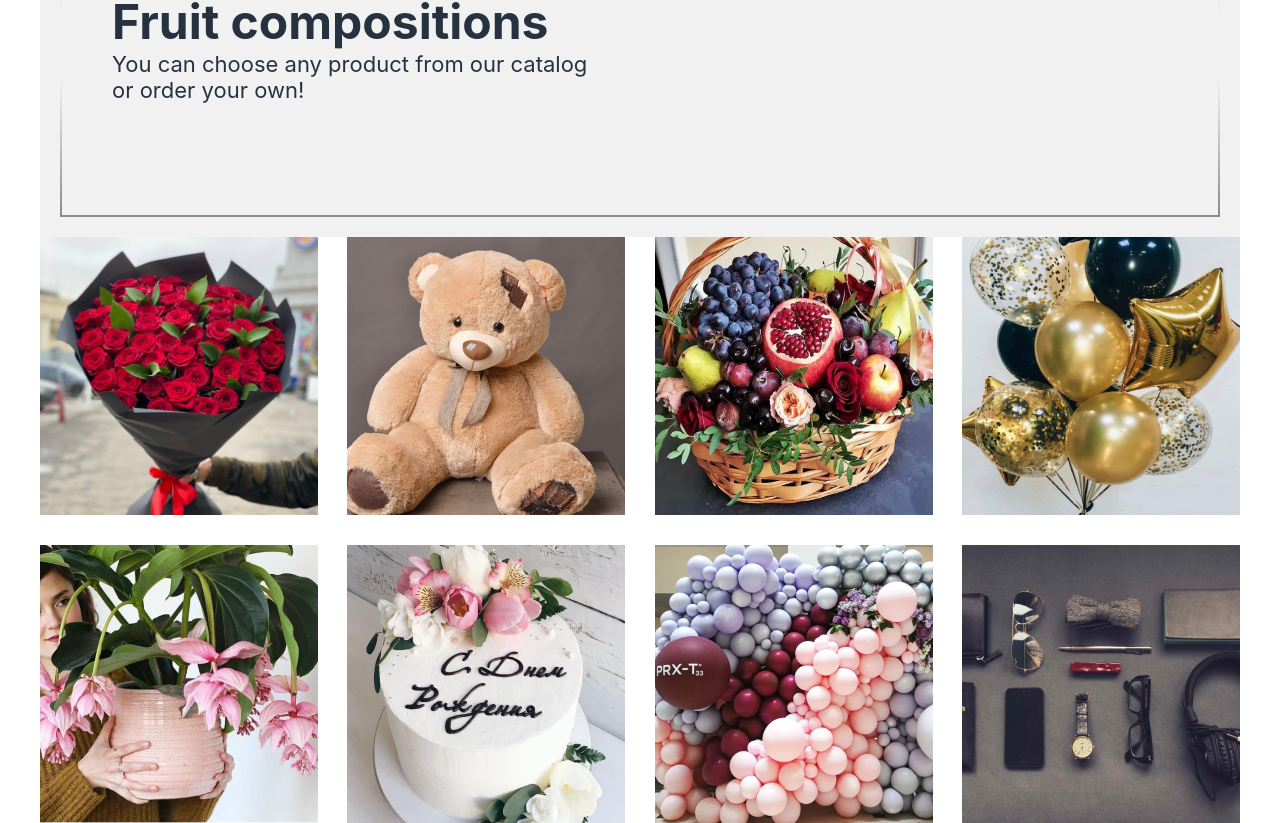
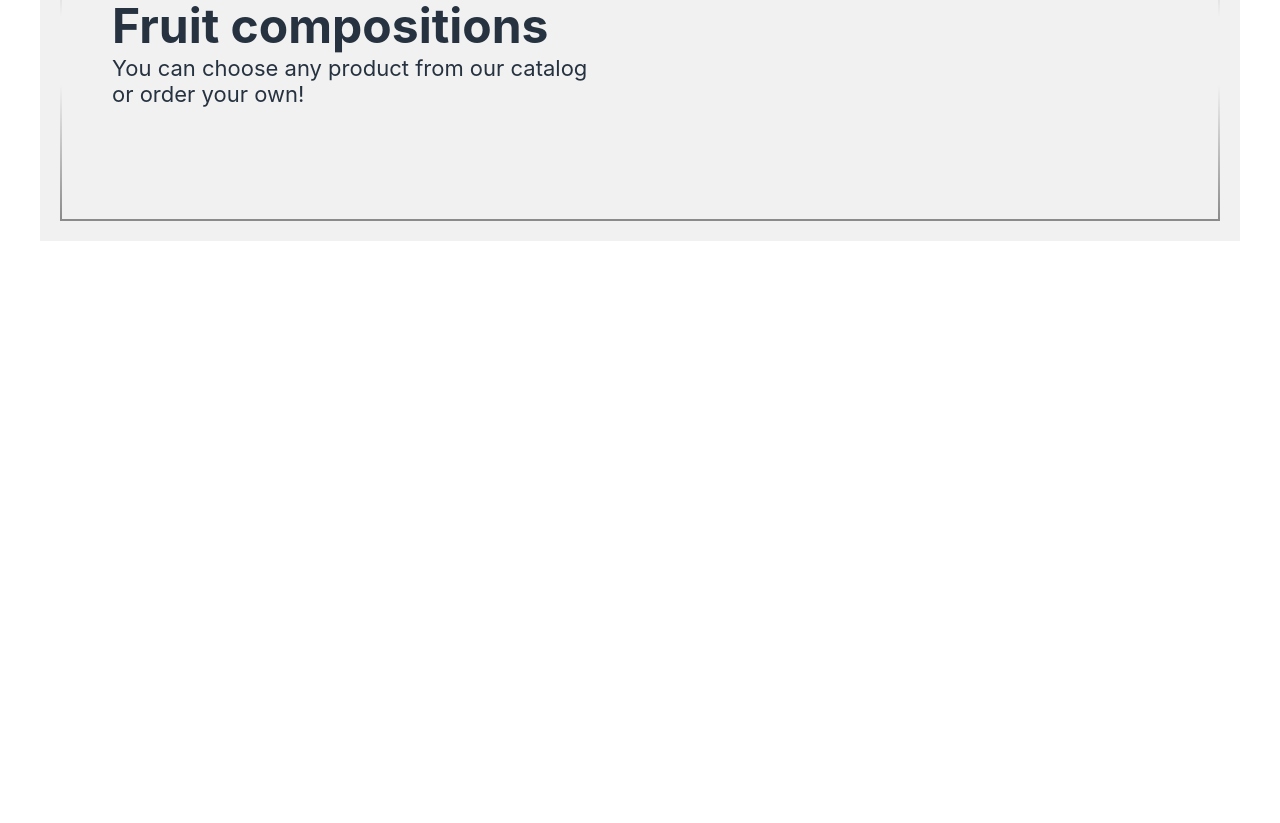
Before and after one commit to pxls00/onlinemarket-in-react, a React (Create React App) app: page /categories/accessories in a window 1280 px wide. Shown: the part 377-1200 px from the top of the page. After the commit the page ends 800 px from the top, so only its background shows below. Built offline with nearby package versions, Linux system fonts and the light colour scheme; the HTML template or start-up script is replaced by a standard one.

Commit message:
Added React-Router

```diff
--- a/package.json
+++ b/package.json
@@ -13,6 +13,7 @@
     "classnames": "^2.3.1",
     "react": "^18.2.0",
     "react-dom": "^18.2.0",
+    "react-router-dom": "^6.3.0",
     "react-scripts": "5.0.1",
     "sass": "^1.53.0",
     "web-vitals": "^2.1.4"
--- a/src/App.jsx
+++ b/src/App.jsx
@@ -1,8 +1,21 @@
 import React from "react";
+import {
+  BrowserRouter,
+  Routes,
+  Route
+} from "react-router-dom";
 import Home from "./pages/Home";
+import Category from "./pages/Category";
 
 const App = () => {
-  return <Home />;
+  return (
+    <BrowserRouter>
+      <Routes>
+        <Route path="/" element={<Home />}/>
+        <Route path="/categories/:category" element={<Category />}/>
+      </Routes>
+    </BrowserRouter>
+  );
 };
 
 export default App;
--- a/src/components/CategoriesBlock/index.jsx
+++ b/src/components/CategoriesBlock/index.jsx
@@ -1,4 +1,6 @@
 import React from 'react'
+import { Link} from 'react-router-dom'
+
 import classes from './CategoriesBlock.module.scss'
 import Container from '../../layout/Container'
 import categories from '../../router/categories'
@@ -7,9 +9,9 @@ const CategoriesBlock = () => {
   return (
     <Container className={classes['categories']}>
         {categories.map(category => (
-            <div className={classes['categories__item']}>
+            <div className={classes['categories__item']} key={category.text}>
                 <img src={category.image} alt="" className={classes['categories__item--img']}/>
-                <a href={category.path} className={classes['categories__item--btn']}>{category.text}</a>
+                <Link to={category.path} className={classes['categories__item--btn']}>{category.text}</Link>
             </div>
         ))}
     </Container>
--- a/src/components/Header/Header.module.scss
+++ b/src/components/Header/Header.module.scss
@@ -8,6 +8,7 @@
   }
   &__logo {
     margin-right: auto;
+
   }
   &__icon-group {
     display: flex;
--- a/src/components/Header/index.jsx
+++ b/src/components/Header/index.jsx
@@ -2,18 +2,21 @@ import React from "react";
 import { FontAwesomeIcon } from "@fortawesome/react-fontawesome";
 import { faHeart } from "@fortawesome/free-regular-svg-icons";
 import { faBagShopping } from "@fortawesome/free-solid-svg-icons";
+import { Link } from "react-router-dom";
 
 import Container from "../../layout/Container";
 import classes from "./Header.module.scss";
 import logo from "../../images/logo.svg";
-import categories from '../../router/categories'
+import categories from "../../router/categories";
 import Badge from "../Badge";
 
 const Header = () => {
   return (
-    <header className={classes['header']}>
+    <header className={classes["header"]}>
       <Container className={classes["header__content"]}>
-        <img src={logo} className={classes["header__logo"]} alt="" />
+        <Link to={"/"} className={classes["header__logo"]}>
+          <img src={logo} alt="" />
+        </Link>
         <span className={classes["header__icon-group"]}>
           <FontAwesomeIcon
             icon={faHeart}
@@ -25,11 +28,11 @@ const Header = () => {
           />
         </span>
       </Container>
-      <Container className={classes['nav']}>
-        <ul className={classes['nav__list']}>
+      <Container className={classes["nav"]}>
+        <ul className={classes["nav__list"]}>
           {categories.map((category) => (
-            <li className={classes['nav__list--item']} key={category.text}>
-              <a href={category.path}>{category.text}</a>
+            <li className={classes["nav__list--item"]} key={category.text}>
+              <Link to={category.path}>{category.text}</Link>
             </li>
           ))}
         </ul>
--- a/src/layout/Container/Container.module.scss
+++ b/src/layout/Container/Container.module.scss
@@ -1,6 +1,7 @@
 .container {
     max-width: 1230px;
     width: 100%;
-    margin: 0 auto;
+    margin-right: auto;
+    margin-left: auto;
     padding: 0 15px;
 }
--- /dev/null
+++ b/src/pages/Category/index.jsx
@@ -0,0 +1,18 @@
+import React from 'react'
+import { useParams} from 'react-router-dom'
+import Header from '../../components/Header'
+import Container from '../../layout/Container'
+
+const Category = () => {
+  const params = useParams()
+  return (
+    <>
+      <Header />
+      <Container>
+
+      </Container>
+    </>
+  )
+}
+
+export default Category
--- a/src/pages/Home/index.jsx
+++ b/src/pages/Home/index.jsx
@@ -1,7 +1,6 @@
 import React from "react";
 import CategoriesBlock from "../../components/CategoriesBlock";
 import Header from "../../components/Header";
-import Classes from "./home.module.scss";
 const Home = () => {
   return (
     <>
```
Also changed, not shown: src/pages/ProductPage/index.jsx (deleted, +0 -9 lines), 1 other file (tests, documents, lock files or other folders).
